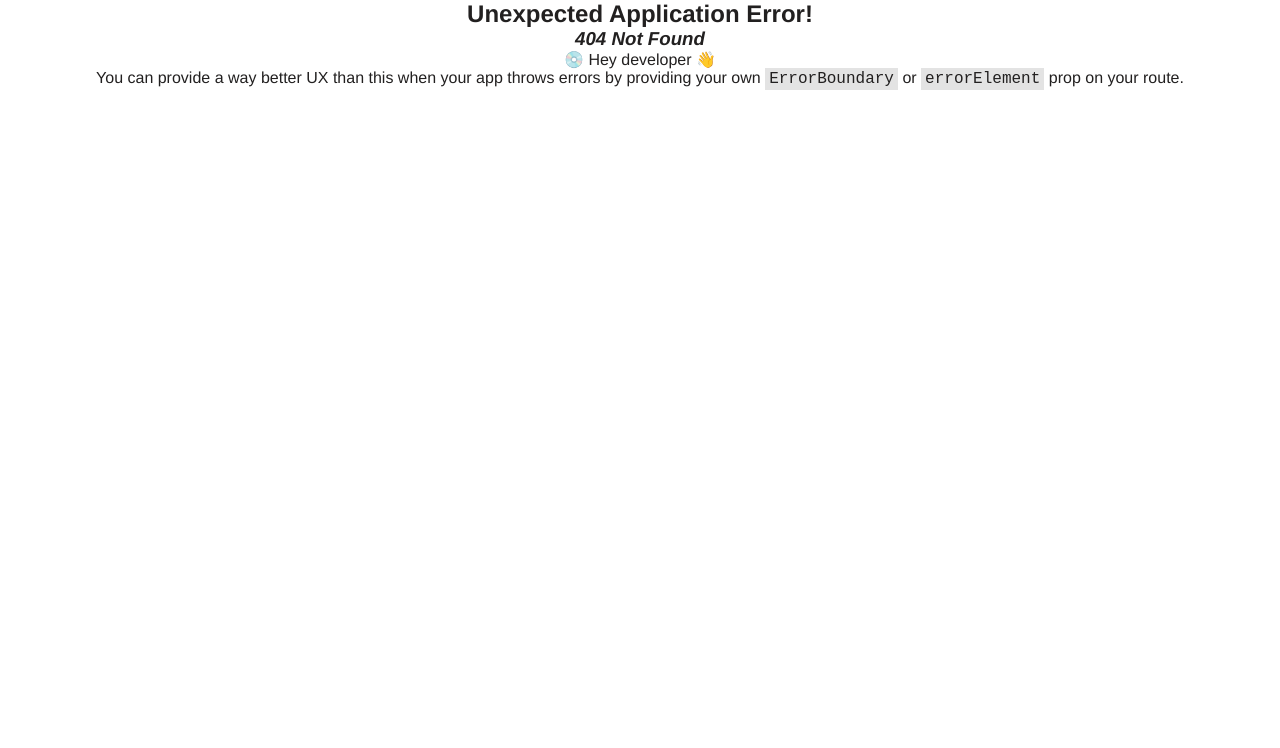
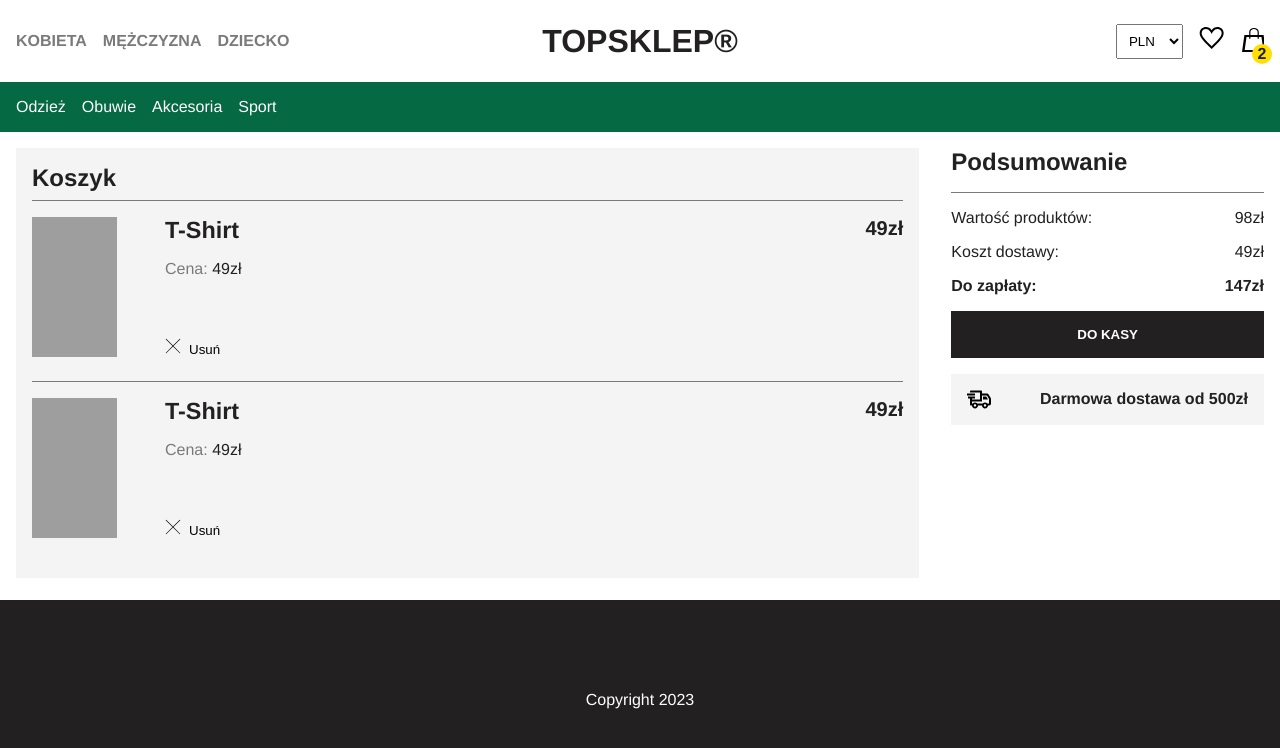
Before and after one commit to NartiOfficial/Shop, a React (Vite) app in the folder front-end/: page /koszyk in a window 1280 px wide. Before the commit this address had no page. Shown: the top 748 px of the page. Built offline with nearby package versions, Linux system fonts and the light colour scheme.

Commit message:
View shopping cart and favorites

```diff
--- a/front-end/src/components/Layout/Layout.jsx
+++ b/front-end/src/components/Layout/Layout.jsx
@@ -1,3 +1,4 @@
+import { Outlet } from "react-router-dom";
 import { CategoryMenu } from "../CategoryMenu/CategoryMenu";
 import { CurrencySelector } from "../CurrencySelector/CurrencySelector";
 import { Footer } from "../Footer/Footer";
@@ -7,7 +8,7 @@
 import { MainMenu } from "../MainMenu/MainMenu";
 import { TopBar } from "../TopBar/TopBar";
 
-export function Layout({ children }) {
+export function Layout() {
 	return (
 		<>
 			<MainContent>
@@ -20,7 +21,7 @@
 					</div>
 				</TopBar>
 				<CategoryMenu />
-				{children}
+				<Outlet/>
 			</MainContent>
 			<Footer />
 		</>
--- a/front-end/src/views/Cart/Cart.jsx
+++ b/front-end/src/views/Cart/Cart.jsx
@@ -1,6 +1,5 @@
 import { CartProductsList } from "../../components/CartProcustsList/CartProcustsList";
 import { FlexContainer } from "../../components/FlexContainer/FlexContainer";
-import { Layout } from "../../components/Layout/Layout";
 import { CartSummary } from "../../components/CartSummary/CartSummary";
 
 export function Cart() {
@@ -45,11 +44,9 @@
 		},
 	];
 	return (
-		<Layout>
-			<FlexContainer>
-				<CartProductsList products={cartProducts} />
-				<CartSummary products={cartProducts} />
-			</FlexContainer>
-		</Layout>
+		<FlexContainer>
+			<CartProductsList products={cartProducts} />
+			<CartSummary products={cartProducts} />
+		</FlexContainer>
 	);
 }
--- a/front-end/src/views/Favourites/Favourites.jsx
+++ b/front-end/src/views/Favourites/Favourites.jsx
@@ -1,5 +1,4 @@
 import { FavouriteList } from "../../components/FavouriteList/FavouriteList";
-import { Layout } from "../../components/Layout/Layout";
 
 export function Favourites() {
 	const favouriteProducts = [
@@ -42,9 +41,5 @@
 				"Nemo et nam quasi in suscipit earum odit laborum repellat quo dolore rem, sequi eaque sapiente quibu",
 		},
 	];
-	return (
-		<Layout>
-			<FavouriteList products={favouriteProducts} />
-		</Layout>
-	);
+	return <FavouriteList products={favouriteProducts} />;
 }
```
Also changed, not shown: front-end/src/main.jsx (+15 -3 lines).
